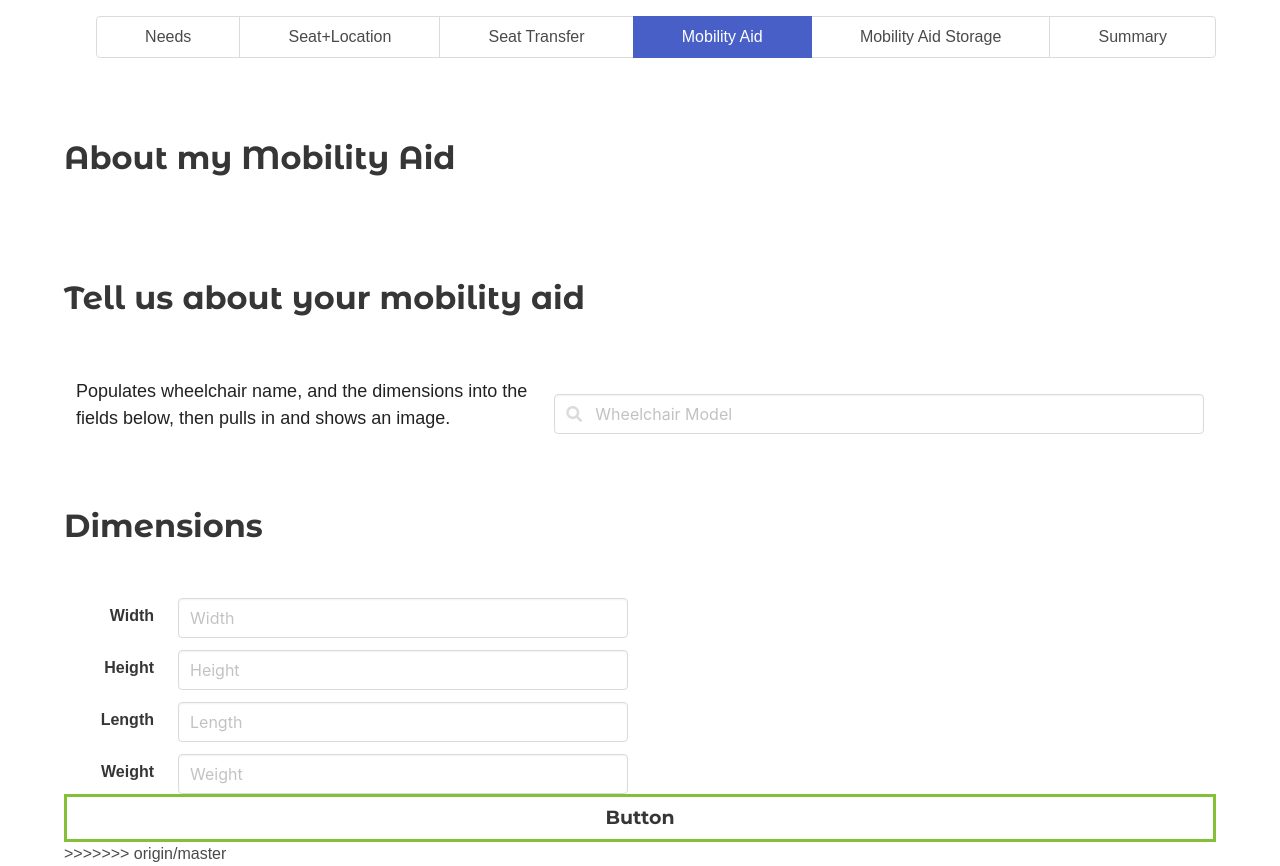
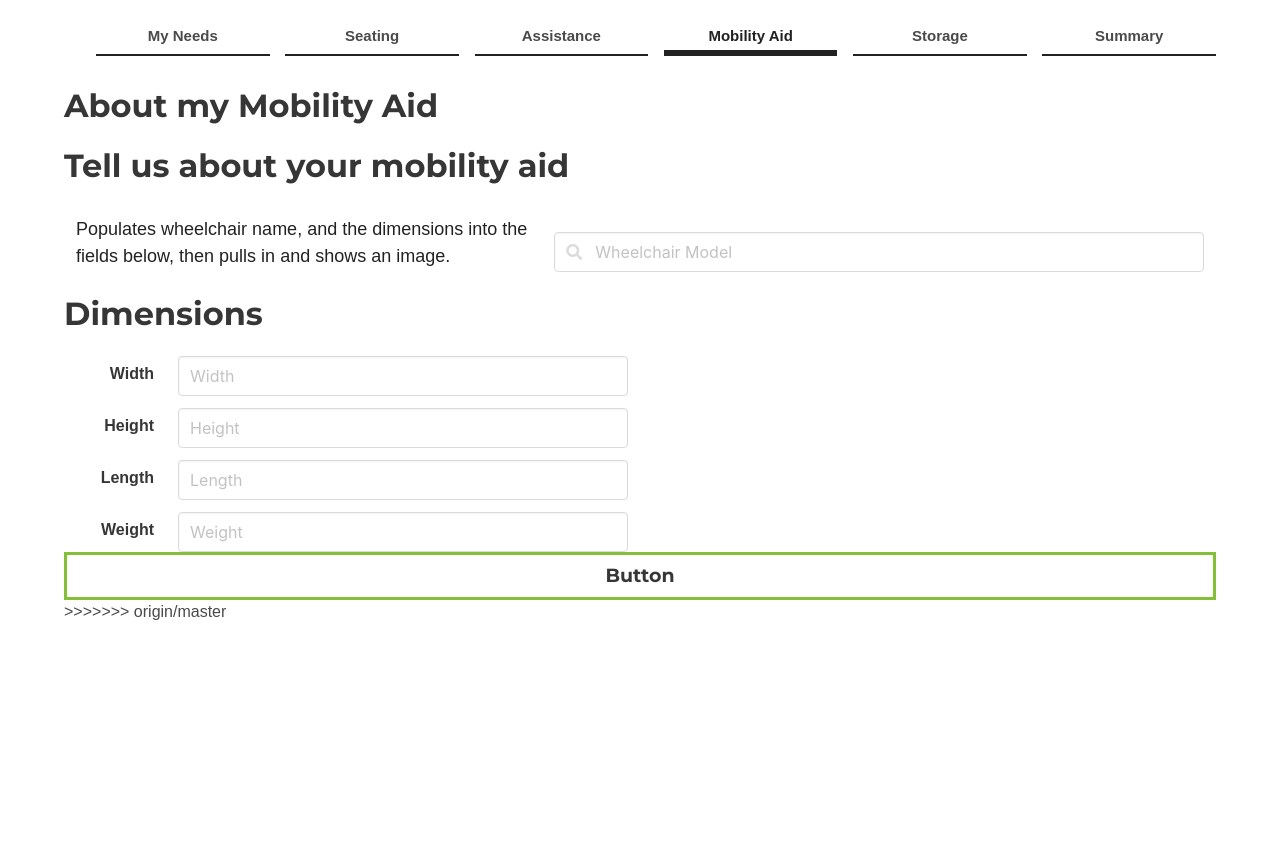
Before and after one commit to AirshipCMS/air-a11y, a React (Create React App) app: page /mobility-aid in a window 1280 px wide. After the commit the page ends 800 px from the top, so only its background shows below. Built offline with nearby package versions, Linux system fonts and the light colour scheme; a web font is replaced by a local one.

Commit message:
styled progress bar

```diff
--- a/src/App.scss
+++ b/src/App.scss
@@ -1,13 +1,20 @@
 @import url('https://fonts.googleapis.com/css?family=Montserrat+Alternates:700|Montserrat:700|Muli:400,800&display=swap');
 
+.placeholder{
+  background-color: pink;
+}
+
 $green: #83BF37;
-// $dark-green: #6FA341;
 $darker-green: #537d2e;
 $black: #222222;
+$light-green: #c7ed98;
 
 $small-margin: 20px;
 $medium-margin: 40px;
 $large-margin: 80px;
+
+$button-font-size: 19px;
+$small-font-size: 15px;
 
 @mixin montserrat-bold{
   font-family: 'Montserrat', sans-serif;
@@ -28,11 +35,7 @@ body{
   @include muli;
 }
 
-h1{
-  @include montserrat-alt;
-}
-
-h2, h3, h4, h5, h6, button, .button{
+h1, h2, h3, h4, h5, h6, button, .button{
   @include montserrat-bold;
 }
 
@@ -75,19 +78,23 @@ h2, h3, h4, h5, h6, button, .button{
 .header-left,
 .footer-left,
 .question-left{
-  flex: 0 0 37%;
+  // flex: 0 0 37%;
+  flex: 0 0 33.8%;
 }
 
 .header-right,
 .footer-right,
 .question-right{
-  flex: 0 0 63%;
+  // flex: 0 0 63%;
+  flex: 0 0 66.2%;
 }
+
+/* HEADER */
 
 .header-left{
   display: flex;
   flex-flow: row nowrap;
-  justify-content: flex-end;
+  justify-content: flex-start;
   align-items: stretch;
 }
 
@@ -100,6 +107,7 @@ h2, h3, h4, h5, h6, button, .button{
 }
 
 /* RULES */
+
 .hr-thick{
   border-bottom: 6px solid $black;
 }
@@ -107,6 +115,8 @@ h2, h3, h4, h5, h6, button, .button{
 .hr-thin{
   border-bottom: 2px solid $black;
 }
+
+/* SPACING */
 
 p + .hr{
   margin-top: $large-margin;
@@ -118,11 +128,107 @@ button + p{
 }
 
 /* LOGO */
-.logo{
-  background-color: pink;
+
+a.logo-text{
+  @include montserrat-alt;
+  line-height: 1;
+  padding: $medium-margin+10px 0 $small-margin+10px;
+  font-size: 83px;
+  border-bottom: none;
+  transform: translateX(-3.5px);
+
+  &:hover{
+    border-bottom: none;
+    color: $green;
+  }
+
+  &:active{
+    border-bottom: none;
+    color: $green;
+  }
+
+  &:focus{
+    border-bottom: none;
+    color: $green;
+
+  }
+}
+
+.logo-graphic{
+  // border-bottom: none;
+
+  // &:hover{
+  //   border-bottom: none;
+  //   color: $darker-green;
+  // }
+
+  // &:active{
+  //   border-bottom: none;
+  //   color: $green;
+  // }
+
+  // &:focus{
+  //   border-bottom: none;
+  //   color: $green;
+
+  // }
+}
+
+/* NAV */
+.tabs.is-toggle{
+
+  ul{
+    display: flex;
+    flex-flow: row nowrap;
+    justify-content: space-between;
+  }
+
+  li{
+    flex: 0 0 15.5%;
+
+    &:first-child a{
+      border-radius: 0;
+    }
+
+    &:last-child a{
+      border-radius: 0;
+    }
+
+    &.is-active{
+      a{
+        border-bottom: 6px solid $black;
+        background-color: transparent;
+        color: $black;
+        padding-top: 13px;
+
+        &:hover{
+          padding-top: 13px;
+          background-color: transparent;
+          border-bottom: 6px solid $green;
+        }
+      }
+    }
+
+    a{
+      border: 0;
+      border-bottom: 2px solid $black;
+      border-radius: none;
+      height: 40px;
+      font-size: $small-font-size;
+      font-weight: 700;
+      line-height: 1;
+
+      &:hover{
+        padding-top: 13px;
+        background-color: transparent;
+        border-bottom: 6px solid $green;
+      }
+    }
+  }
 }
 
 /* QUESTION */
+
 .question{
   padding-top: $medium-margin;
 }
@@ -142,22 +248,18 @@ button + p{
   }
 
   .button{
-    width: 230px; /*desktop */
+    width: 200px; /*desktop */
     margin-top: $medium-margin;
   }
-}
-
-/* TYPOGRAPHY */
-
-h1,h2,h3,h4,h5,h6,p,ul,li,ol,a{
-  padding: 0;
-  margin: 0;
-  color: $black;
 }
 
 /* BUTTON */
 
 .button{
+  font-size: $button-font-size;
+  border-radius: 0;
+  border-width: 3px;
+  line-height: 1;
   border-color: $green;
 }
 
@@ -180,7 +282,6 @@ button + button,
 
 /* BUTTON GREY */
 
-
 .button-grey{
   border-color: #CCCCCC;
 }
@@ -195,6 +296,33 @@ button + button,
   color: $black;
   border-color: #888888;
   box-shadow: 0 0 0 4px rgba(0,0,0, 0.10);
+}
+
+/* TYPOGRAPHY */
+
+h1,h2,h3,h4,h5,h6,p,ul,li,ol,a{
+  padding: 0;
+  margin: 0;
+  color: $black;
+}
+
+h1{
+  margin: 0;
+  padding: 0;
+  line-height: 1.3;
+  font-size: 36px;
+  margin-bottom: $medium-margin;
+}
+
+h2{
+  margin: 0;
+  padding: 0;
+  line-height: 1.3;
+  font-size: 24px;
+}
+
+p{
+  font-size: 18px;
 }
 
 a{
@@ -212,25 +340,6 @@ a:focus{
   color: $darker-green;
   outline: none;
   border-bottom: 4px solid $green;
-}
-
-h1{
-  margin: 0;
-  padding: 0;
-  line-height: 1;
-  font-size: 91px;
-  padding: $medium-margin+10px 0 $small-margin+10px;
-}
-
-h2{
-  margin: 0;
-  padding: 0;
-  line-height: 1.3;
-  font-size: 24px;
-}
-
-p{
-  font-size: 18px;
 }
 
 .text-button{
@@ -257,18 +366,16 @@ p{
   }
 }
 
-p.intro,
-.button{
-  font-size: 19px;
+p.intro{
+  font-size: $button-font-size;
   font-weight: 700;
 }
 
-p.intro{
+p.small{
+  font-size: $small-font-size;
 }
 
-p.small{
-  font-size: 15px;
-}
+/* HELP TEXT */
 
 .help-text{
   margin-right: 28px;
@@ -277,24 +384,14 @@ p.small{
   width: 186px;
   border-top: 6px solid $green;
   padding-top: 10px;
-}
 
-@media only screen and (min-width: 1216px){
-  .help-text{
+  @media only screen and (min-width: 1216px){
     width: 226px;
   }
-}
 
-@media only screen and (min-width: 1408px){
-  .help-text{
+  @media only screen and (min-width: 1408px){
     width: 266px;
   }
-}
-
-.button{
-  border-radius: 0;
-  border-width: 3px;
-  line-height: 1;
 }
 
 .help-text-button{
@@ -341,9 +438,7 @@ i.help{
   transform: translateY(-1px);
 }
 
-.placeholder{
-  background-color: pink;
-}
+/* CHECKBOXES */
 
 .fancy-checkboxes{
   margin-top: $small-margin*0.5;
@@ -392,6 +487,8 @@ i.help{
   padding: $small-margin;
 }
 
+/* RADIO */
+
 .radio-group{
   margin-top: $small-margin*0.5;
 }
--- a/src/components/ProgressBar.js
+++ b/src/components/ProgressBar.js
@@ -2,11 +2,11 @@ import React from 'react'
 import { useHistory } from 'react-router-dom'
 
 const pages = [
-  ['Needs','/type-of-needs'],
-  ['Seat+Location', '/seat+location'],
-  ['Seat Transfer', '/seat-transfer'],
+  ['My Needs','/type-of-needs'],
+  ['Seating', '/seat+location'],
+  ['Assistance', '/seat-transfer'],
   ['Mobility Aid', '/mobility-aid'],
-  ['Mobility Aid Storage', '/mobility-aid-storage'],
+  ['Storage', '/mobility-aid-storage'],
   ['Summary', '/summary']
 ]
 
--- a/src/screens/SeatPreferences.js
+++ b/src/screens/SeatPreferences.js
@@ -14,12 +14,12 @@ export default () => {
   return (
     <div className="app-container">
       <div className="container">
-      <section className="section header">
+        <section className="section header">
           <div className="header-left">
-            <h1>air a11y</h1>
+            <a className="logo-text" href="/">air a11y</a>
           </div>
           <div className="header-right">
-            <div className="logo">[logo]</div>
+            <div className="logo-graphic">[logo]</div>
           </div>
         </section>
         <ProgressBar activeScreen='Seat+Location' />
@@ -32,14 +32,14 @@ export default () => {
               </div> */}
             </div>
             <div className="question-right">
-              <h2>Seat and Location
+              <h1>Seating</h1>
+
+              <h2>I need a seat...
                 <span className="icon help-text-button help-text-button-off">
                   <i className="help far fa-question-circle"></i>
                   <i className="help fas fa-question-circle"></i>
                 </span>
               </h2>
-
-              <p>I need a seat...</p>
 
               <div className="columns fancy-checkboxes">
                 <div className="column">
@@ -49,7 +49,7 @@ export default () => {
                     </div>
                     <div className="fancy-checkbox-text">
                       <input onChange={({ target }) => updateForm('movable_arm_rests', target.checked)} value={seatPreferences.movable_arm_rests} type="checkbox" />
-                      <p>With movable arm rests</p>
+                      <p>with movable arm rests</p>
                     </div>
                   </label>
                 </div>
@@ -60,7 +60,7 @@ export default () => {
                     </div>
                     <div className="fancy-checkbox-text">
                       <input value={seatPreferences.accessible_buttons} onChange={({ target }) => updateForm('accessible_buttons', target.checked)} type="checkbox" />
-                      <p>Easily accessible call button, lights, A/C</p>
+                      <p>with easily accessible call button, lights, A/C</p>
                     </div>
                   </label>
                 </div>
@@ -169,7 +169,7 @@ export default () => {
                 </label>
               </div>
 
-              <button onClick={() => history.push('/seat-transfer')} className="button button-grey">Back (Fix)</button>
+              <button onClick={() => history.push('/type-of-needs')} className="button button-grey">Back</button>
               <button onClick={() => history.push('/seat-transfer')} className="button">Next</button>
 
             </div>
```
